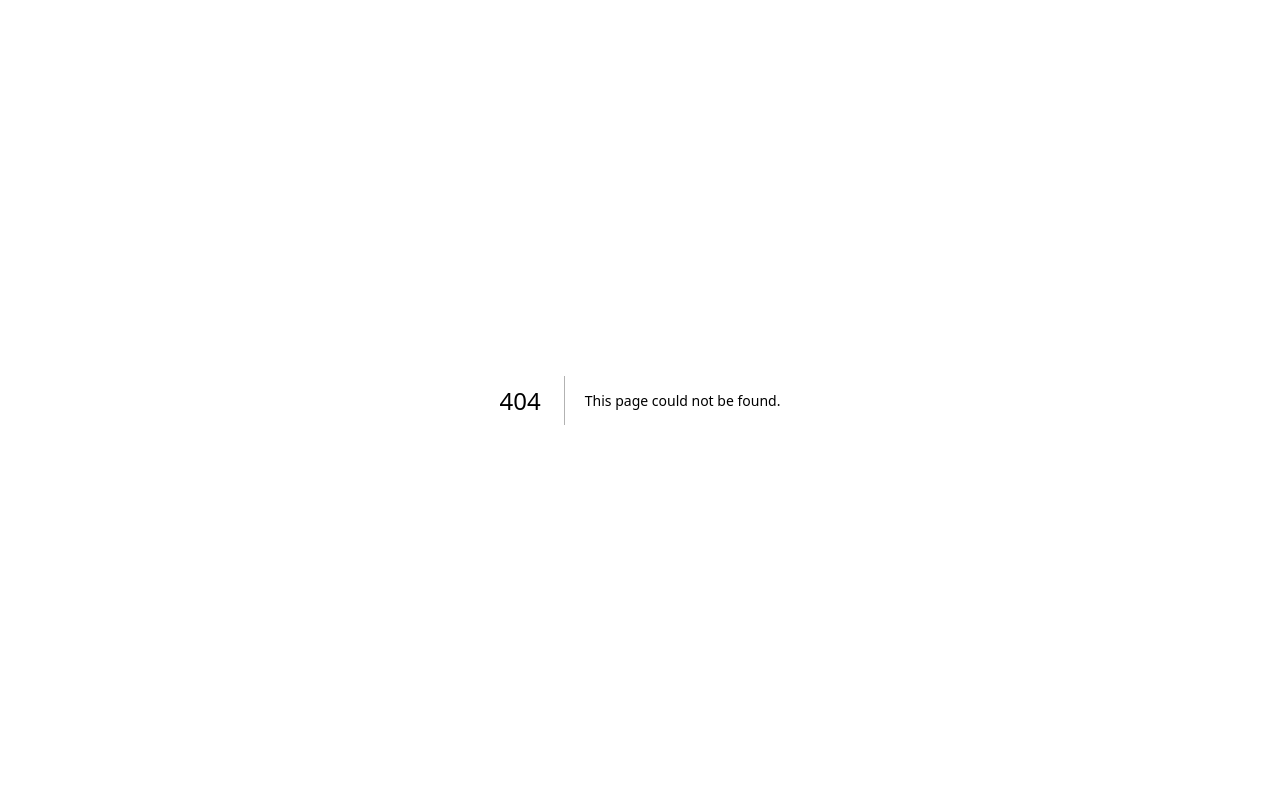
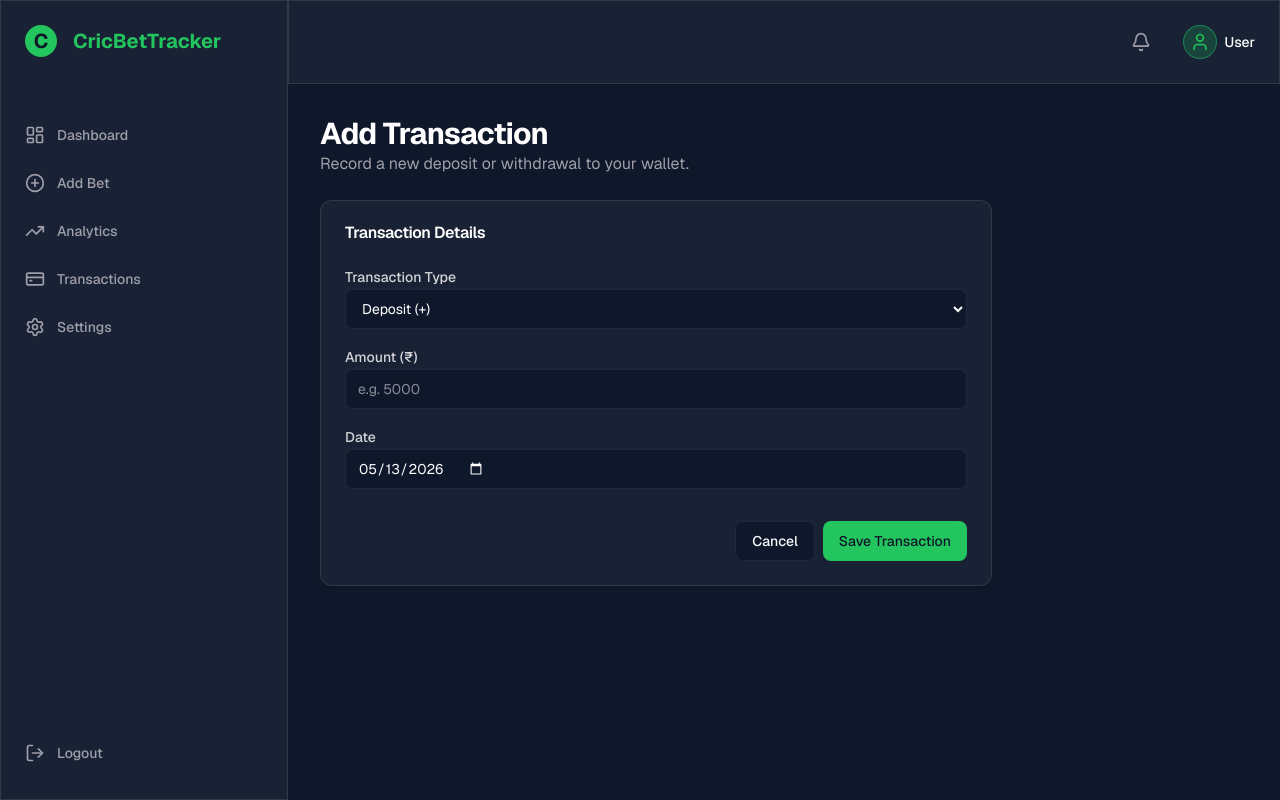
Before and after one commit to Jaideepsharma191/Cricket-Betting-Expense-Manager, a Next.js app: page /dashboard/transactions/add in a window 1280 px wide. Before the commit this address had no page. Built offline with nearby package versions, Linux system fonts and the light colour scheme.

Commit message:
Added Add Transaction page and wired it up to the API

```diff
--- /dev/null
+++ b/src/app/dashboard/transactions/add/page.tsx
@@ -0,0 +1,125 @@
+"use client";
+
+import { useState } from "react";
+import { useRouter } from "next/navigation";
+import { Card, CardContent, CardHeader, CardTitle } from "@/components/ui/card";
+import { Input } from "@/components/ui/input";
+import { Button } from "@/components/ui/button";
+import { Loader2 } from "lucide-react";
+
+export default function AddTransactionPage() {
+  const router = useRouter();
+  const [loading, setLoading] = useState(false);
+  const [error, setError] = useState("");
+
+  const [formData, setFormData] = useState({
+    type: "Deposit",
+    amount: "",
+    date: new Date().toISOString().split("T")[0],
+  });
+
+  const handleChange = (e: React.ChangeEvent<HTMLInputElement | HTMLSelectElement>) => {
+    const { name, value } = e.target;
+    setFormData((prev) => ({ ...prev, [name]: value }));
+  };
+
+  const handleSubmit = async (e: React.FormEvent) => {
+    e.preventDefault();
+    setLoading(true);
+    setError("");
+
+    try {
+      const res = await fetch("/api/transactions", {
+        method: "POST",
+        headers: {
+          "Content-Type": "application/json",
+        },
+        body: JSON.stringify({
+          ...formData,
+          amount: Number(formData.amount),
+        }),
+      });
+
+      if (res.ok) {
+        router.push("/dashboard/transactions");
+        router.refresh();
+      } else {
+        const data = await res.json();
+        setError(data.error || "Failed to add transaction");
+      }
+    } catch (err) {
+      console.error("Error submitting transaction", err);
+      setError("An unexpected error occurred");
+    } finally {
+      setLoading(false);
+    }
+  };
+
+  return (
+    <div className="space-y-6">
+      <div>
+        <h2 className="text-3xl font-bold tracking-tight text-white">Add Transaction</h2>
+        <p className="text-zinc-400">Record a new deposit or withdrawal to your wallet.</p>
+      </div>
+
+      <Card className="max-w-2xl bg-gradient-to-br from-card to-card/50">
+        <CardHeader>
+          <CardTitle className="text-white">Transaction Details</CardTitle>
+        </CardHeader>
+        <CardContent>
+          <form onSubmit={handleSubmit} className="space-y-4">
+            {error && <div className="text-destructive text-sm font-medium">{error}</div>}
+
+            <div className="space-y-4">
+              <div className="space-y-2">
+                <label className="text-sm font-medium text-zinc-300">Transaction Type</label>
+                <select
+                  name="type"
+                  value={formData.type}
+                  onChange={handleChange}
+                  className="flex h-10 w-full rounded-md border border-input bg-background px-3 py-2 text-sm ring-offset-background focus-visible:outline-none focus-visible:ring-2 focus-visible:ring-ring focus-visible:ring-offset-2 text-white"
+                >
+                  <option value="Deposit">Deposit (+)</option>
+                  <option value="Withdrawal">Withdrawal (-)</option>
+                </select>
+              </div>
+
+              <div className="space-y-2">
+                <label className="text-sm font-medium text-zinc-300">Amount (₹)</label>
+                <Input
+                  name="amount"
+                  value={formData.amount}
+                  onChange={handleChange}
+                  type="number"
+                  min="1"
+                  placeholder="e.g. 5000"
+                  className="text-white"
+                  required
+                />
+              </div>
+
+              <div className="space-y-2">
+                <label className="text-sm font-medium text-zinc-300">Date</label>
+                <Input
+                  name="date"
+                  value={formData.date}
+                  onChange={handleChange}
+                  type="date"
+                  className="text-white [color-scheme:dark]"
+                  required
+                />
+              </div>
+            </div>
+
+            <div className="pt-4 flex justify-end gap-2">
+              <Button variant="outline" type="button" onClick={() => router.back()}>Cancel</Button>
+              <Button type="submit" disabled={loading}>
+                {loading ? <><Loader2 className="mr-2 h-4 w-4 animate-spin" /> Saving...</> : "Save Transaction"}
+              </Button>
+            </div>
+          </form>
+        </CardContent>
+      </Card>
+    </div>
+  );
+}
--- a/src/app/dashboard/transactions/page.tsx
+++ b/src/app/dashboard/transactions/page.tsx
@@ -4,6 +4,7 @@ import { useEffect, useState } from "react";
 import { Card, CardContent, CardHeader, CardTitle } from "@/components/ui/card";
 import { Button } from "@/components/ui/button";
 import { ArrowDownRight, ArrowUpRight, Plus, Loader2 } from "lucide-react";
+import Link from "next/link";
 
 export default function TransactionsPage() {
   const [transactions, setTransactions] = useState<any[]>([]);
@@ -44,9 +45,11 @@ export default function TransactionsPage() {
           <h2 className="text-3xl font-bold tracking-tight text-white">Expense Tracking</h2>
           <p className="text-zinc-400">Manage your deposits and withdrawals.</p>
         </div>
-        <Button className="flex items-center gap-2">
-          <Plus className="w-4 h-4" /> Add Transaction
-        </Button>
+        <Link href="/dashboard/transactions/add">
+          <Button className="flex items-center gap-2">
+            <Plus className="w-4 h-4" /> Add Transaction
+          </Button>
+        </Link>
       </div>
 
       <div className="grid gap-4 md:grid-cols-2">
```
